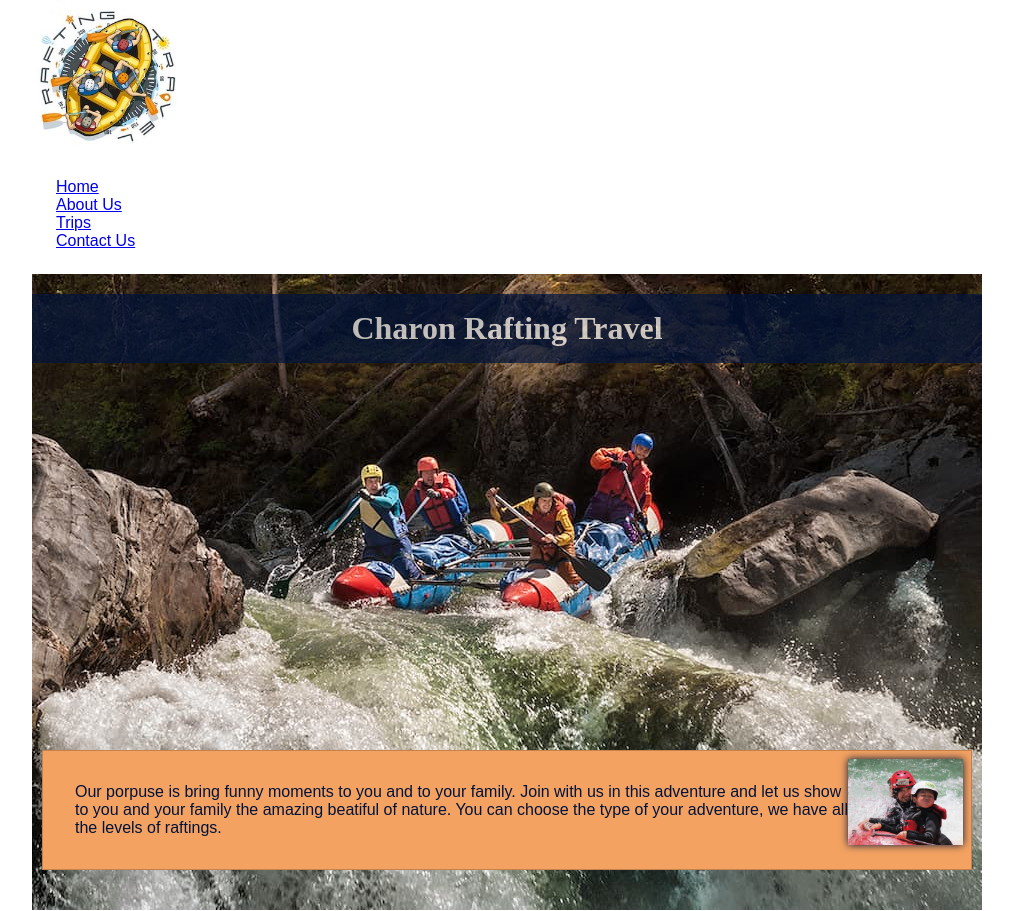
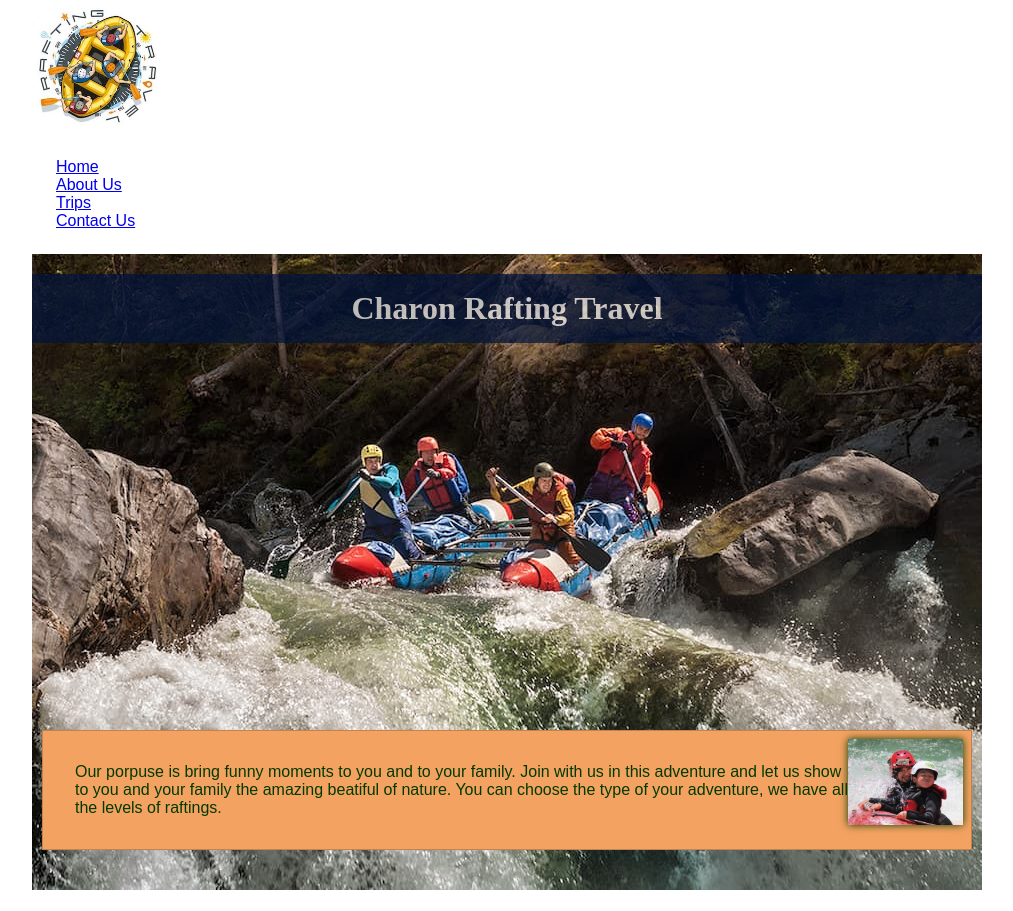
Before and after one commit to guihvsz/wdd130, a plain HTML site: page wwr/about.html in a window 1280 px wide. Shown: the top 911 px of the page, without its empty margins (133-1146 px from the left). Drawn offline with Linux system fonts and the light colour scheme.

Commit message:
About Us

```diff
--- a/wwr/about.html
+++ b/wwr/about.html
@@ -11,7 +11,7 @@
 
 <body>
     <header>
-        <img src="images/z-raftingcompas.jpg" alt="Our logo" width="150px">
+        <img src="images/z-raftingcompas.jpg" alt="Our logo">
         <nav>
             <a href="index.html">Home</a>
             <a href="about.html">About Us</a>
--- a/wwr/styles/rafting.css
+++ b/wwr/styles/rafting.css
@@ -1,6 +1,6 @@
  :root {
-    --primary-color: rgb(2, 53, 0);
-    --secondary-color: #055a05;
+    --primary-color: #fff;
+    --secondary-color: #003a00;
     --accent1-color: rgb(0, 19, 59);
     --accent2-color: #f4a261;
     --heading-font: "Times New Roman", "Georgia", serif;
@@ -13,6 +13,11 @@
     box-sizing: border-box;
  }
 
+
+ header img {
+   width: 130px;
+   height: auto;
+ }
  header nav a {
    display: block;
  }
@@ -33,6 +38,7 @@
  nav, p, section, article {
     margin: 16px;
     padding: 8px;
+    color: var(--secondary-color);
  }
 
  .socialmedia a {
@@ -57,10 +63,9 @@ h1 {
     text-align: center;
     opacity: 0.7;
     background-color: var(--accent1-color);
-    color: #fff;
 }
 
-article {
+.hero article {
     position: absolute;
     bottom: 30px;
 }
```
